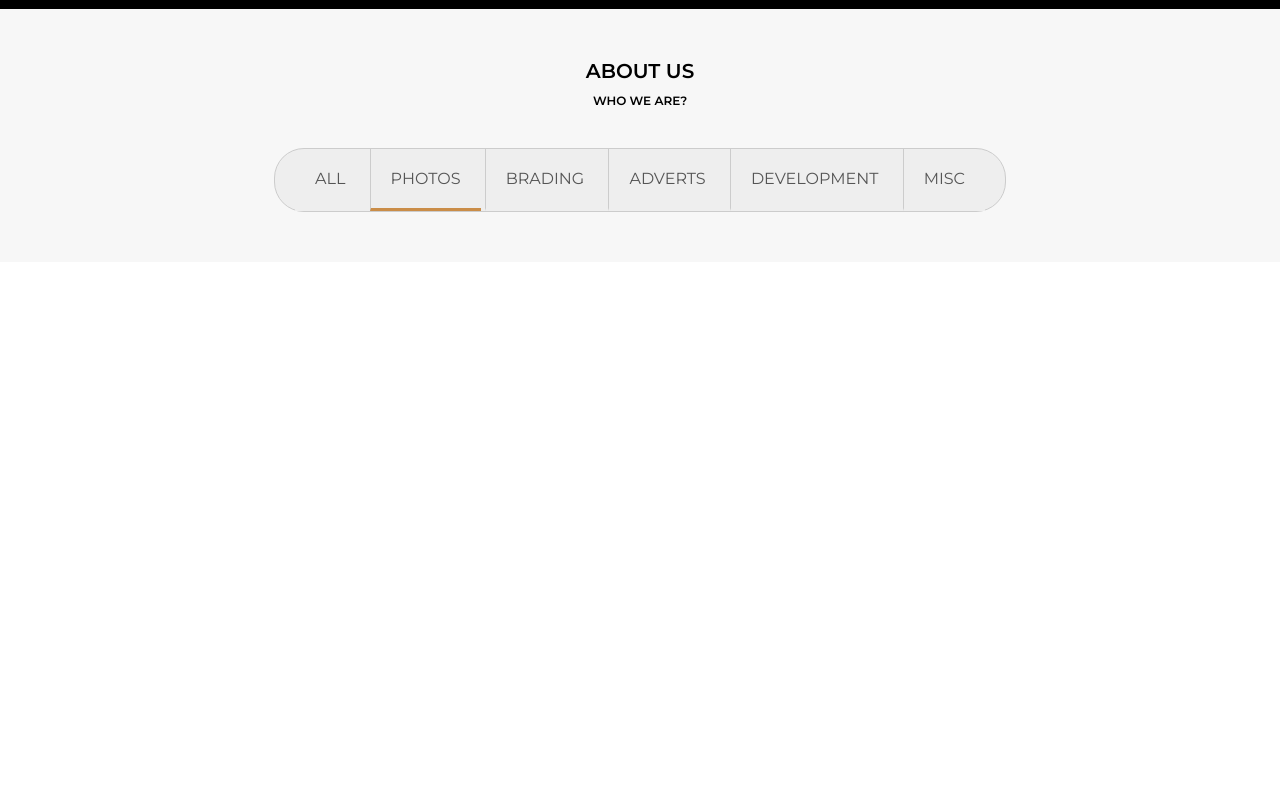
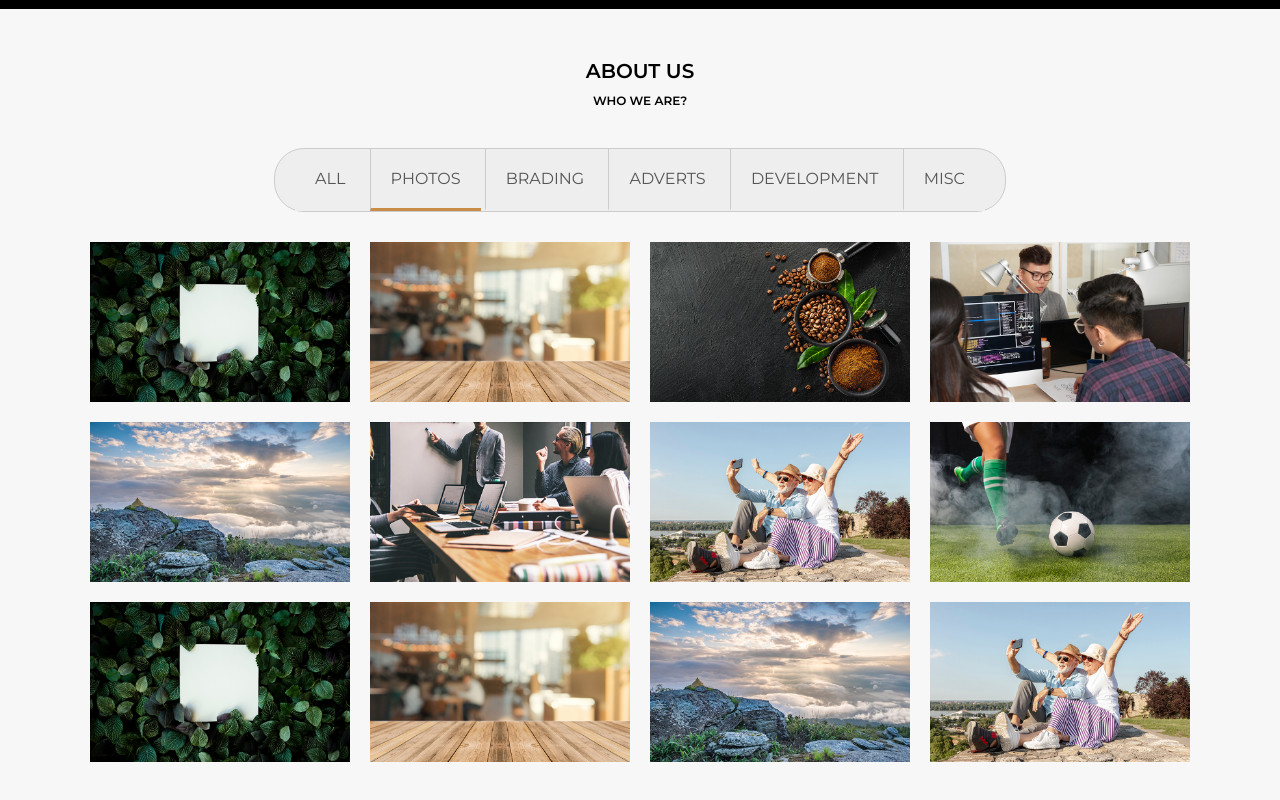
Before and after one commit to MyersLucasG/projeto-awax-training, a plain HTML site: page index.html in a window 1280 px wide. Shown: the part 1747-2547 px from the top of the page. Before the commit the page ends 2009 px from the top, so only its background shows below. Drawn offline with Linux system fonts and the light colour scheme.

Commit message:
area photo conclued

```diff
--- a/assets/style.css
+++ b/assets/style.css
@@ -329,3 +329,32 @@ nav li a:hover {
 .section-ourprojects--filters li:first-child {
     border-left: none;
 }
+
+.section-projects--photos {
+    width: 100vw;
+    max-width: 1140px;
+    display: flex;
+    flex-wrap: wrap;
+    margin-top: 20px;
+    justify-content: center;
+
+}
+
+.projects--photo {
+    width: 280px;
+}
+
+.projects-photo--photoarea {
+    margin: 10px;
+    width: 260px;
+    height: 160px;
+}
+
+.projects-photo--photoarea img {
+    width: inherit;
+    height: inherit;
+}
+
+.projects-photo--infoarea {
+
+}
--- a/index.html
+++ b/index.html
@@ -137,12 +137,122 @@
                     </div>
                 </div>
 
-                <div class="section-projects--fotos">
+                <div class="section-projects--photos">
 
+                    <div class="projects--photo">
+                        <div class="projects-photo--photoarea">
+
+                            <div class="projects-photo--infoarea">
+
+                            </div>
+                            <img src="media/foto1.jpg"/>
+                        </div>
+                    </div>
+
+                    <div class="projects--photo">
+                        <div class="projects-photo--photoarea">
+
+                            <div class="projects-photo--infoarea">
+
+                            </div>
+                            <img src="media/foto2.jpg"/>
+                        </div>
+                    </div>
+                    <div class="projects--photo">
+                        <div class="projects-photo--photoarea">
+
+                            <div class="projects-photo--infoarea">
+
+                            </div>
+                            <img src="media/foto3.jpg"/>
+                        </div>
+                    </div>
+                    <div class="projects--photo">
+                        <div class="projects-photo--photoarea">
+
+                            <div class="projects-photo--infoarea">
+
+                            </div>
+                            <img src="media/foto4.jpg"/>
+                        </div>
+                    </div>
+                    <div class="projects--photo">
+                        <div class="projects-photo--photoarea">
+
+                            <div class="projects-photo--infoarea">
+
+                            </div>
+                            <img src="media/foto5.jpg"/>
+                        </div>
+                    </div>
+                    <div class="projects--photo">
+                        <div class="projects-photo--photoarea">
+
+                            <div class="projects-photo--infoarea">
+
+                            </div>
+                            <img src="media/foto6.jpg"/>
+                        </div>
+                    </div>
+                    <div class="projects--photo">
+                        <div class="projects-photo--photoarea">
+
+                            <div class="projects-photo--infoarea">
+
+                            </div>
+                            <img src="media/foto7.jpg"/>
+                        </div>
+                    </div>
+                    <div class="projects--photo">
+                        <div class="projects-photo--photoarea">
+
+                            <div class="projects-photo--infoarea">
+
+                            </div>
+                            <img src="media/foto9.jpg"/>
+                        </div>
+                    </div>
+                    <div class="projects--photo">
+                        <div class="projects-photo--photoarea">
+
+                            <div class="projects-photo--infoarea">
+
+                            </div>
+                            <img src="media/foto1.jpg"/>
+                        </div>
+                    </div>
+                    <div class="projects--photo">
+                        <div class="projects-photo--photoarea">
+
+                            <div class="projects-photo--infoarea">
+
+                            </div>
+                            <img src="media/foto2.jpg"/>
+                        </div>
+                    </div>
+                    <div class="projects--photo">
+                        <div class="projects-photo--photoarea">
+
+                            <div class="projects-photo--infoarea">
+
+                            </div>
+                            <img src="media/foto5.jpg"/>
+                        </div>
+                    </div>
+                    <div class="projects--photo">
+                        <div class="projects-photo--photoarea">
+
+                            <div class="projects-photo--infoarea">
+
+                            </div>
+                            <img src="media/foto7.jpg"/>
+                        </div>
+                    </div>
                 </div>
             </div>
         </section>
 
+
         </main>
     </body>
 </html>
```
